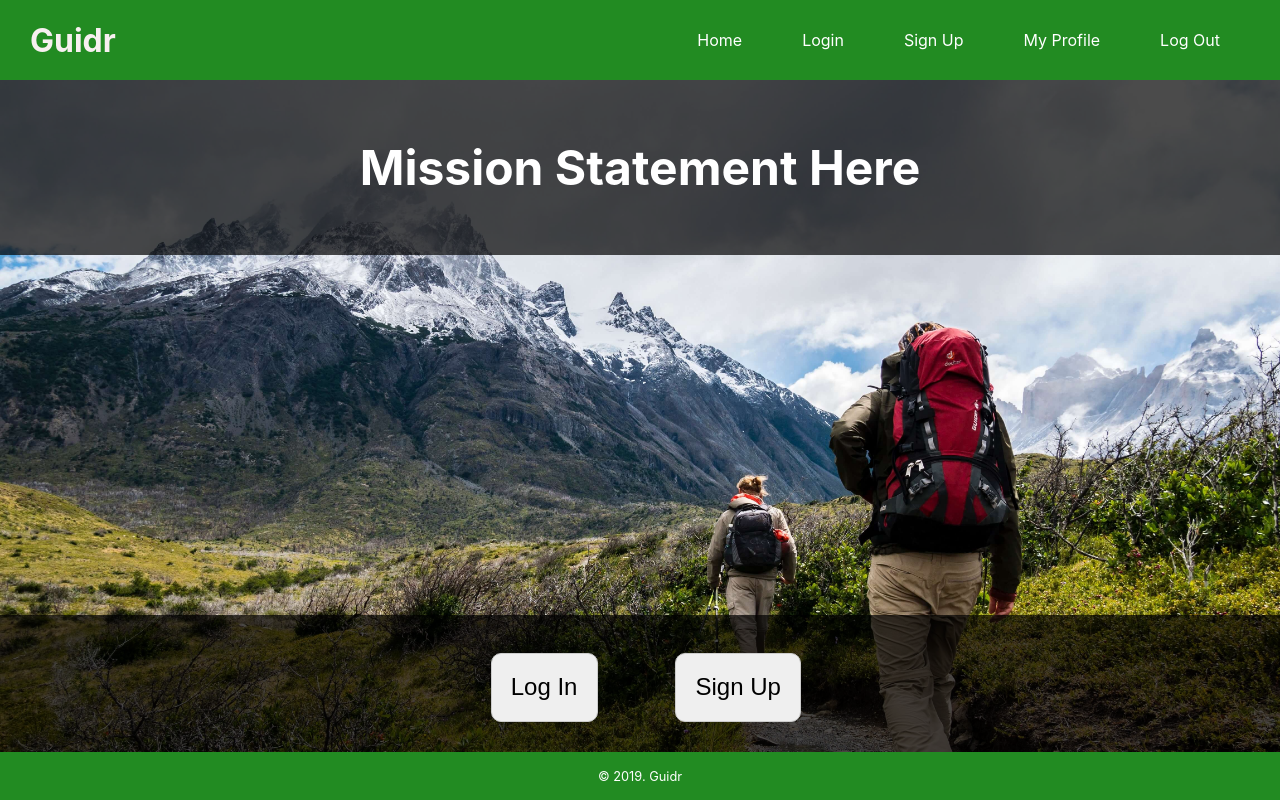
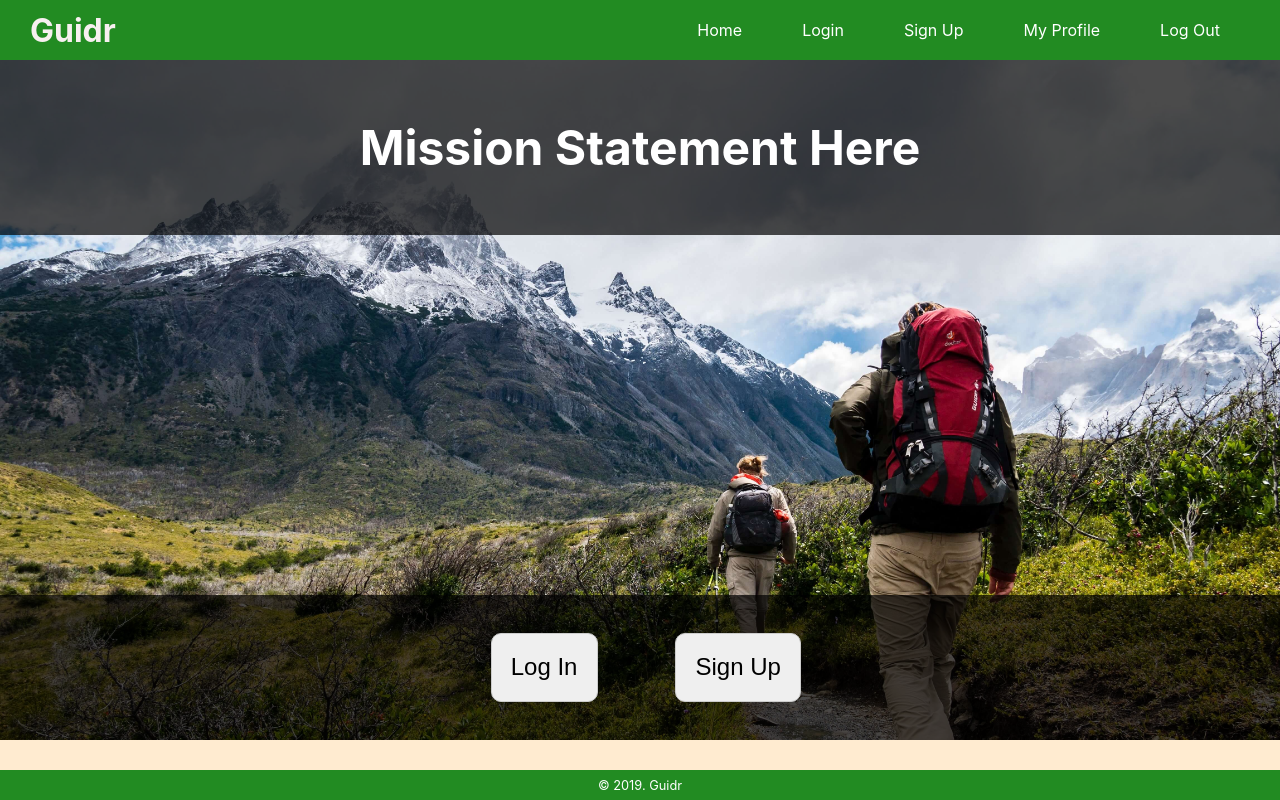
Before and after one commit to Build-Week-FT-Guidr/front-end, a React (Create React App) app in the folder guidr/: page / in a window 1280 px wide. Built offline with nearby package versions, Linux system fonts and the light colour scheme; no server answers.

Commit message:
fixes pixel sizing of header and footer

```diff
--- a/guidr/src/Components/Login.js
+++ b/guidr/src/Components/Login.js
@@ -27,7 +27,7 @@ const Login = props => {
               localStorage.setItem('id', res.data.user.id)
               history.push(`/profile/${res.data.user.id}`);
             })
-            .catch(err => window.alert('Sorry, an error occurred'));
+            .catch(err => window.alert('Sorry, an error occurred. Please check your login credentials and try again.'));
         }}
         render={({ errors, status, touched }) => (
           <Form className="login-form">
--- a/guidr/src/sass/Footer.scss
+++ b/guidr/src/sass/Footer.scss
@@ -3,7 +3,7 @@ footer {
   right: 0;
   bottom: 0;
   left: 0;
-  height: 6vh;
+  height: 30px;
   background-color: #228b22;
   display: flex;
   align-content: center;
--- a/guidr/src/sass/NavigationLinks.scss
+++ b/guidr/src/sass/NavigationLinks.scss
@@ -3,7 +3,7 @@
   justify-content: space-between;
   align-items: center;
   padding: 0 30px;
-  height: 10vh;
+  height: 60px;
   background-color: #228b22;
 
   @media only screen and (max-width: 550px) {
```
